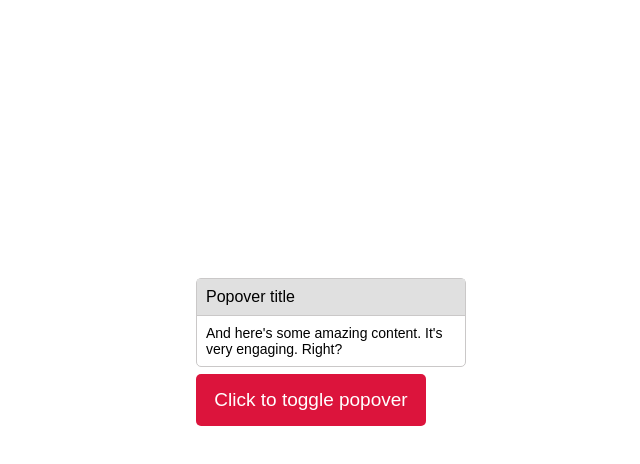
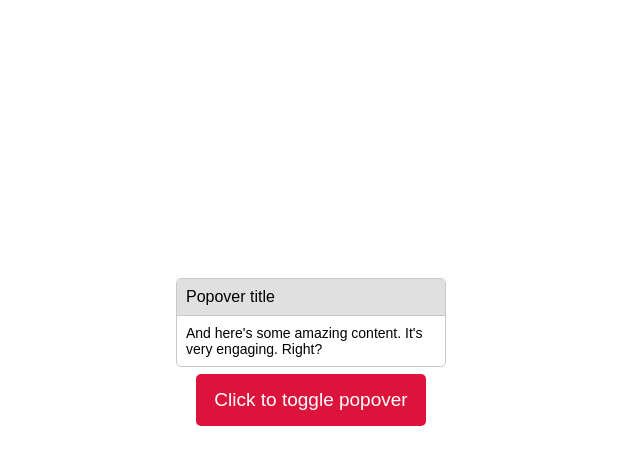
Before and after one commit to annie131187/formsHomework, a website built with webpack: page src/index.html in a window 1280 px wide. Both pictures are taken after a click on the button "Click to toggle popover". Shown: the whole page, without its empty margins (329-969 px from the left). Built offline with nearby package versions, Linux system fonts and the light colour scheme.

Commit message:
fix popover position

```diff
--- a/src/css/style.css
+++ b/src/css/style.css
@@ -4,12 +4,15 @@
   box-sizing: border-box;
 }
 
-.container {
-  position: relative;
+body {
   height: 100vh;
   display: flex;
   justify-content: center;
   align-items: center;
+}
+
+.container {
+  position: relative;
 }
 
 .button {
--- a/src/js/app.js
+++ b/src/js/app.js
@@ -2,10 +2,14 @@ import "../css/style.css";
 import Popover from "./popover";
 
 const button = document.querySelector(".button");
+const popover = new Popover();
 
 button.addEventListener("click", (evt) => {
   evt.preventDefault();
 
-  const popover = new Popover();
-  popover.showPopover(button);
+  if (document.querySelector(".popover-active")) {
+    popover.removePopover();
+  } else {
+    popover.showPopover(button);
+  }
 });
--- a/src/js/popover.js
+++ b/src/js/popover.js
@@ -3,26 +3,26 @@ export default class Popover {
     this.popover = document.createElement("div");
   }
 
+  static get markUp() {
+    return `
+      <h2 class="title">Popover title</h2>
+      <p class="text">And here's some amazing content. It's very engaging. Right?</p>
+    `;
+  }
+
   showPopover(element) {
-    const popoverTitle = document.createElement("h2");
-    const popoverText = document.createElement("p");
     this.popover.classList.add("popover-active");
-    popoverTitle.classList.add("title");
-    popoverText.classList.add("text");
-    popoverTitle.textContent = "Popover title";
-    popoverText.textContent =
-      "And here's some amazing content. It's very engaging. Right?";
+    this.popover.insertAdjacentHTML("afterbegin", Popover.markUp);
     document.body.appendChild(this.popover);
-    this.popover.appendChild(popoverTitle);
-    this.popover.appendChild(popoverText);
 
     const { top, left } = element.getBoundingClientRect();
-    console.log(element.getBoundingClientRect());
 
     this.popover.style.top = top - this.popover.offsetHeight - 7 + "px";
-    this.popover.style.left = left + "px";
+    this.popover.style.left =
+      left + element.offsetWidth / 2 - this.popover.offsetWidth / 2 + "px";
   }
 
-  // removePopover() {
-  // }
+  removePopover() {
+    this.popover.remove();
+  }
 }
```
